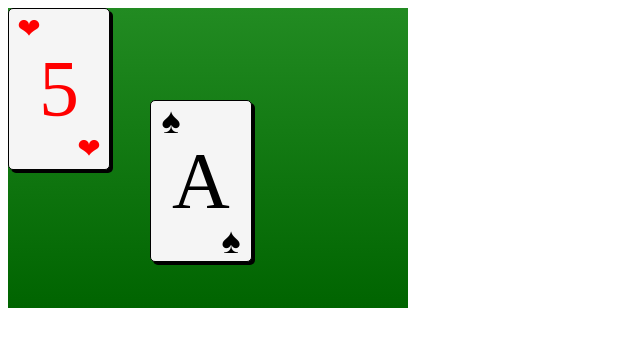
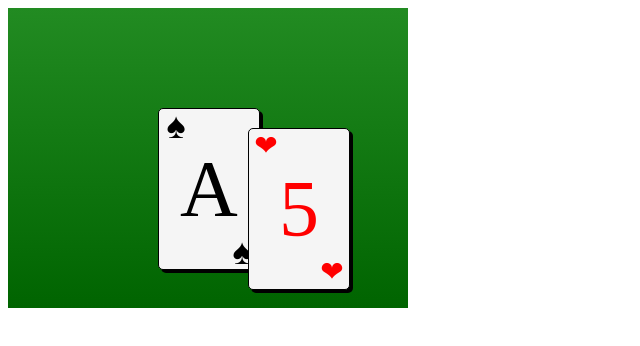
Before and after one commit to nitesh-kumar-15/inclass06-playing-cards, a plain HTML site: page index.html in a window 1280 px wide. Shown: the whole page, without its empty margins (0-640 px from the left). Drawn offline with Linux system fonts and the light colour scheme.

Commit message:
Style.css had errors, fixed those

```diff
--- a/styles.css
+++ b/styles.css
@@ -1,6 +1,7 @@
 .table {
    width: 400px;
    height: 300px;
+   position: relative;
    background: linear-gradient(to bottom, forestgreen, darkgreen);
 }
 
@@ -15,24 +16,28 @@
 .card {
    background-color: whitesmoke;
    border: 1px solid black;
-   border-radius: 5px;
-   box-shadow: 3px 3px 0px black;
    width: 100px;
    height: 160px;
    line-height: 160px;
    text-align: center;
    font-size: 80px;
-   position: absolute; /* Needed for precise placement */
+   position: relative;
+   border-radius: 5px;
+   box-shadow: 3px 3px 0px black;
 }
 
 .card-top {
    position: absolute;
    left: 150px;
    top: 100px;
+   z-index: 1;
 }
 
 .card-bottom {
    position: absolute;
+   left: 240px;
+   top: 120px;
+   z-index: 2;
 }
 
 .heart {
@@ -53,20 +58,12 @@
 
 .top-left {
    position: absolute;
-   top: 5px;
-   left: 5px;
+   top: 2px;
+   left: 2px;
 }
 
 .bottom-right {
    position: absolute;
-   bottom: 5px;
-   right: 5px;
+   bottom: 2px;
+   right: 2px;
 }
-
-
-}
-
-.bottom-right {
-   /* TODO: Add part of your solution here */
-
-}
```
